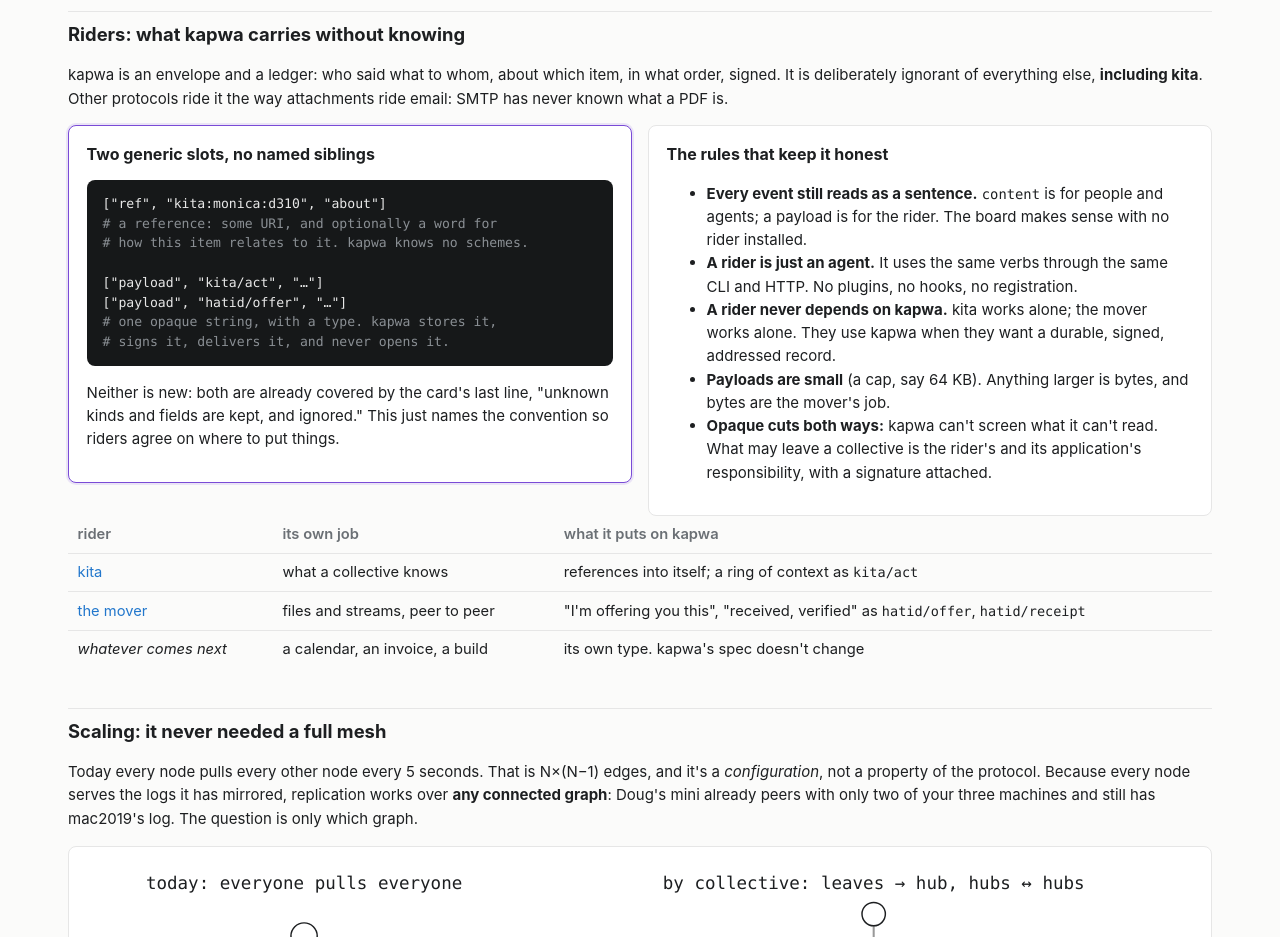
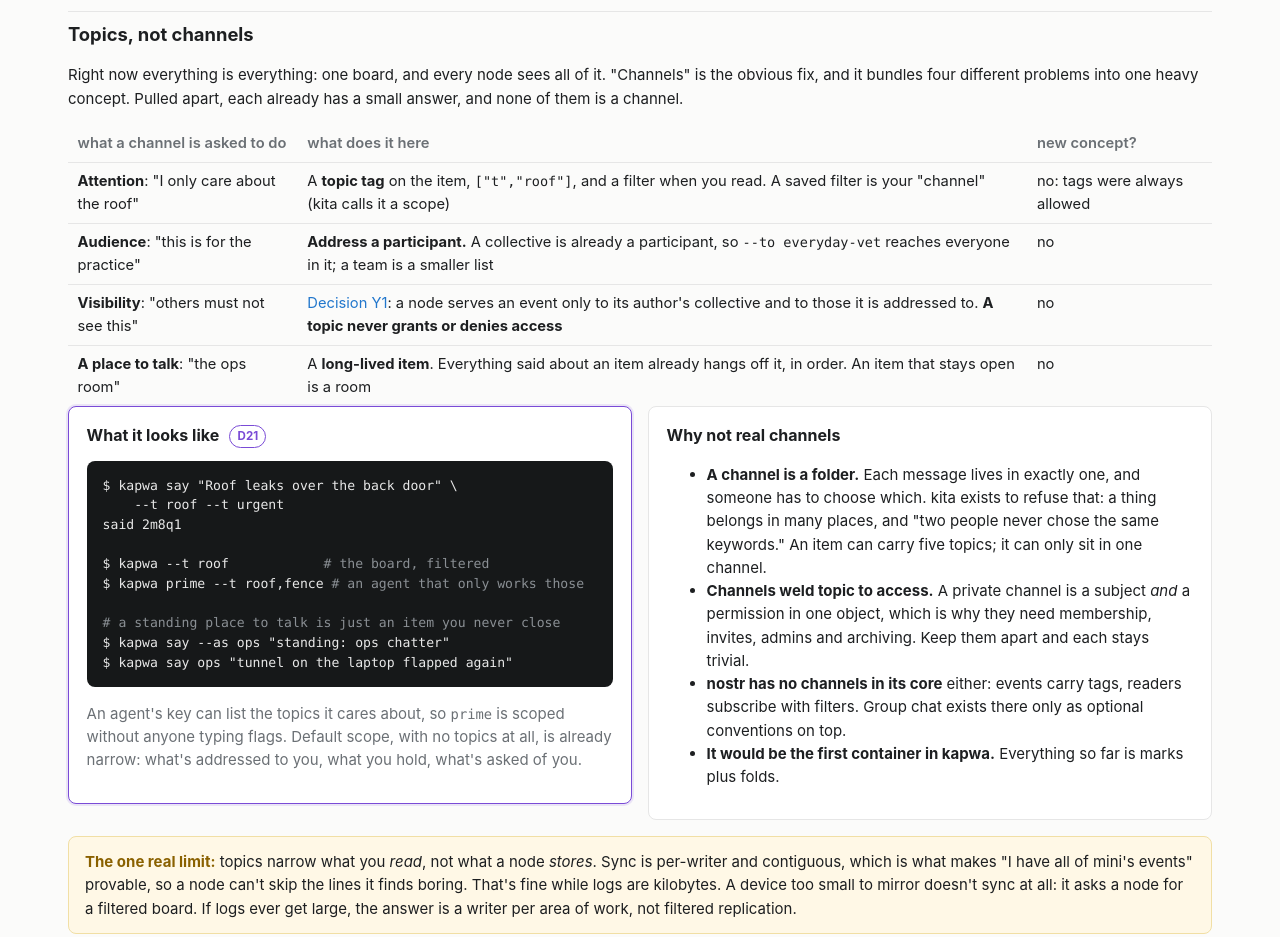
Before and after one commit to Dorky-Robot/kapwa, a plain HTML site: page ideas/protocol.html in a window 1280 px wide. Shown: the part 3820-4757 px from the top of the page. Drawn offline with Linux system fonts and the light colour scheme.

Commit message:
ideas: topics, not channels (D21)
A channel bundles four jobs: attention, audience, visibility, a place to talk.
Each already has a small answer here — a tag and a filter, addressing a
participant, decision Y1, a long-lived item — and none of them is a container.
Names the one real limit: topics narrow what you read, not what a node stores.

Co-Authored-By: Claude Fable 5.1 <noreply@anthropic.com>

```diff
--- a/ideas/protocol.html
+++ b/ideas/protocol.html
@@ -169,6 +169,36 @@ POST /api/event, bad key:  HTTP 401
 
 
 </details>
+<h2 id="topics">Topics, not channels</h2>
+<p>Right now everything is everything: one board, and every node sees all of it. "Channels" is the obvious fix, and it bundles four different problems into one heavy concept. Pulled apart, each already has a small answer, and none of them is a channel.</p>
+<table>
+<tr><th>what a channel is asked to do</th><th>what does it here</th><th>new concept?</th></tr>
+<tr><td><b>Attention</b>: "I only care about the roof"</td><td>A <b>topic tag</b> on the item, <code>["t","roof"]</code>, and a filter when you read. A saved filter is your "channel" (kita calls it a scope)</td><td>no: tags were always allowed</td></tr>
+<tr><td><b>Audience</b>: "this is for the practice"</td><td><b>Address a participant.</b> A collective is already a participant, so <code>--to everyday-vet</code> reaches everyone in it; a team is a smaller list</td><td>no</td></tr>
+<tr><td><b>Visibility</b>: "others must not see this"</td><td><a href="decisions.html#yours">Decision Y1</a>: a node serves an event only to its author's collective and to those it is addressed to. <b>A topic never grants or denies access</b></td><td>no</td></tr>
+<tr><td><b>A place to talk</b>: "the ops room"</td><td>A <b>long-lived item</b>. Everything said about an item already hangs off it, in order. An item that stays open is a room</td><td>no</td></tr>
+</table>
+<div class="side">
+<div class="card lean"><h3>What it looks like <span class="tag lean">D21</span></h3>
+<pre>$ kapwa say "Roof leaks over the back door" \
+    --t roof --t urgent
+said 2m8q1
+
+$ kapwa --t roof            <span class="c"># the board, filtered</span>
+$ kapwa prime --t roof,fence <span class="c"># an agent that only works those</span>
+
+<span class="c"># a standing place to talk is just an item you never close</span>
+$ kapwa say --as ops "standing: ops chatter"
+$ kapwa say ops "tunnel on the laptop flapped again"</pre>
+<p class="dim">An agent's key can list the topics it cares about, so <code>prime</code> is scoped without anyone typing flags. Default scope, with no topics at all, is already narrow: what's addressed to you, what you hold, what's asked of you.</p></div>
+<div class="card"><h3>Why not real channels</h3><ul>
+<li><b>A channel is a folder.</b> Each message lives in exactly one, and someone has to choose which. kita exists to refuse that: a thing belongs in many places, and "two people never chose the same keywords." An item can carry five topics; it can only sit in one channel.</li>
+<li><b>Channels weld topic to access.</b> A private channel is a subject <i>and</i> a permission in one object, which is why they need membership, invites, admins and archiving. Keep them apart and each stays trivial.</li>
+<li><b>nostr has no channels in its core</b> either: events carry tags, readers subscribe with filters. Group chat exists there only as optional conventions on top.</li>
+<li><b>It would be the first container in kapwa.</b> Everything so far is marks plus folds.</li></ul></div>
+</div>
+<div class="q"><b>The one real limit:</b> topics narrow what you <i>read</i>, not what a node <i>stores</i>. Sync is per-writer and contiguous, which is what makes "I have all of mini's events" provable, so a node can't skip the lines it finds boring. That's fine while logs are kilobytes. A device too small to mirror doesn't sync at all: it asks a node for a filtered board. If logs ever get large, the answer is a writer per area of work, not filtered replication.</div>
+
 <h2 id="riders">Riders: what kapwa carries without knowing</h2>
 <p>kapwa is an envelope and a ledger: who said what to whom, about which item, in what order, signed. It is deliberately ignorant of everything else, <b>including kita</b>. Other protocols ride it the way attachments ride email: SMTP has never known what a PDF is.</p>
 <div class="side">
```
Also changed, not shown: ideas/decisions.html (+3 -2 lines), ideas/index.html (+1 -1 lines).
